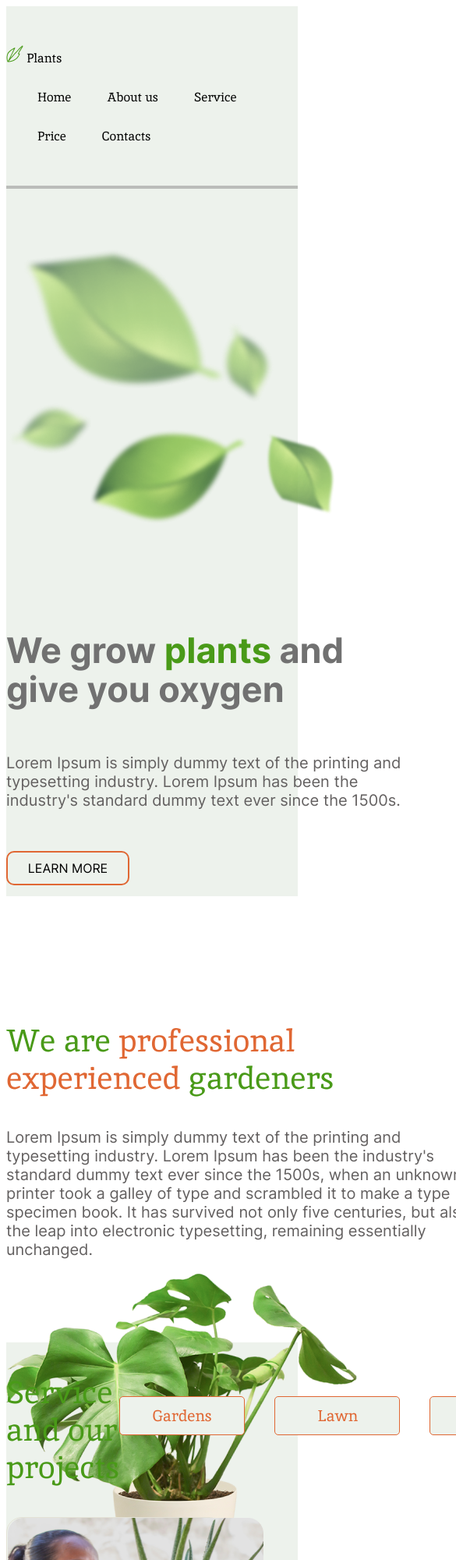
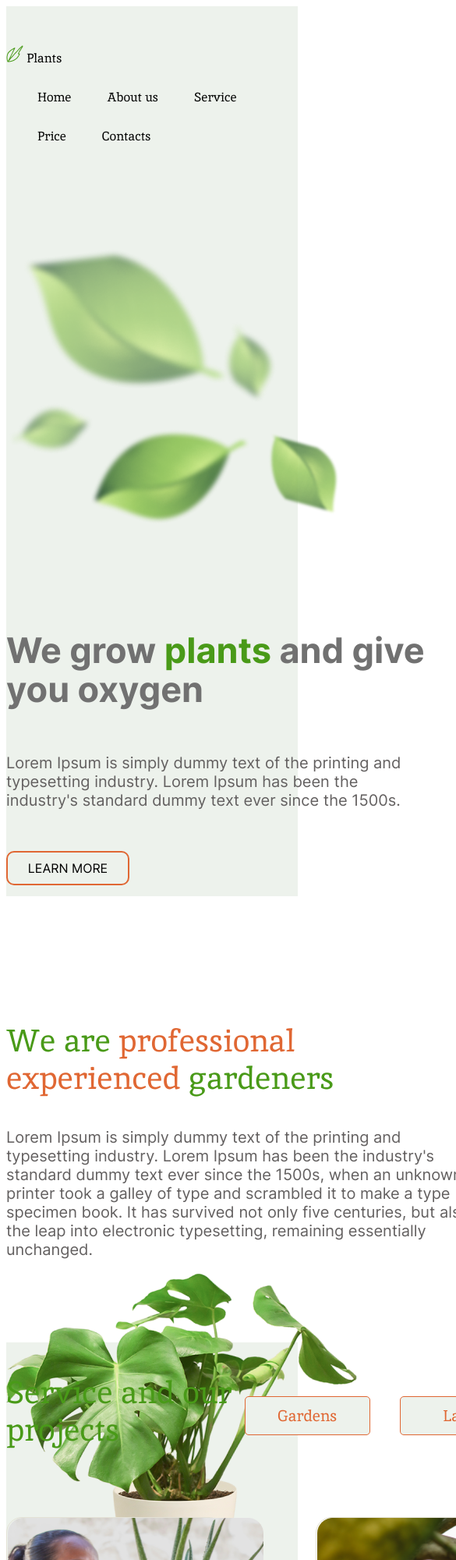
Before and after one commit to oppoososa/rsschool-cv, a plain HTML site: page plants/index.html in a window 390 px wide. Shown: the top 2000 px of the page at 78% size, 585 px wide, since content can reach past the window. Drawn offline with Linux system fonts and the light colour scheme.

Commit message:
feat: adaptiv_30%

```diff
--- a/plants/css/style.css
+++ b/plants/css/style.css
@@ -407,7 +407,25 @@ body {
   text-align: left;
   color: #717171;
 }
+.contact_us {
+  margin: auto;
+  display: block;
+}
 @media (max-width: 768px) {
+  .about {
+    display: flex;
+    flex-wrap: wrap;
+  }
+  .house_plant {
+  }
+  .wrapper {
+    display: flex;
+    flex-wrap: wrap;
+  }
+  .wrapper_big {
+    display: flex;
+    flex-wrap: wrap;
+  }
   .services {
     display: flex;
     flex-wrap: wrap;
@@ -421,8 +439,4 @@ body {
     border-style: solid;
     border-radius: 20px 20px 20px 20px;
   }
-  .contact_us {
-    margin: auto;
-    display: block;
-  }
 }
--- a/plants/index.html
+++ b/plants/index.html
@@ -81,7 +81,9 @@
                 electronic typesetting, remaining essentially unchanged.
               </p>
             </div>
-            <img src="./img/svg/houseplant 1.png" alt="houseplant" />
+            <div class="house_plant">
+              <img src="./img/svg/houseplant 1.png" alt="houseplant" />
+            </div>
           </section>
         </div>
       </div>
```
Also changed, not shown: 1 other file.
